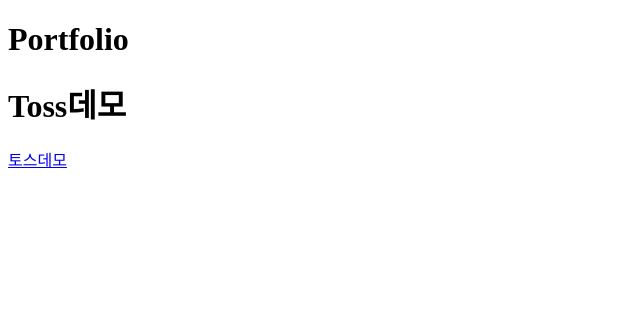
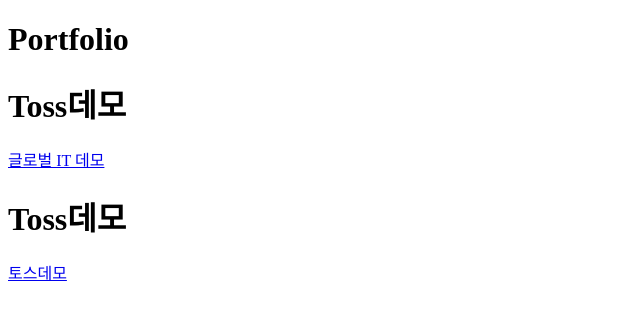
Before and after one commit to etherioush/portfolio, a plain HTML site: page protfolio/index.html in a window 1280 px wide. Shown: the whole page, without its empty margins (0-640 px from the left). Drawn offline with Linux system fonts and the light colour scheme.

Commit message:
Add files via upload

```diff
--- a/protfolio/index.html
+++ b/protfolio/index.html
@@ -3,11 +3,13 @@
 <head>
     <meta charset="UTF-8">
     <meta name="viewport" content="width=device-width, initial-scale=1.0">
-    <title>Document</title>
+    <title>Portfolio</title>
 </head>
 <body>
     <h1>Portfolio</h1>
     <h1>Toss데모</h1>
-    <a href="https://etherioush.github.io/portfolio/toss/">토스데모</a>
+    <a href="https://etherioush.github.io/portfolio/globalit" target="_blank">글로벌 IT 데모</a>
+    <h1>Toss데모</h1>
+    <a href="https://etherioush.github.io/portfolio/toss" target="_blank">토스데모</a>
 </body>
 </html>
```
